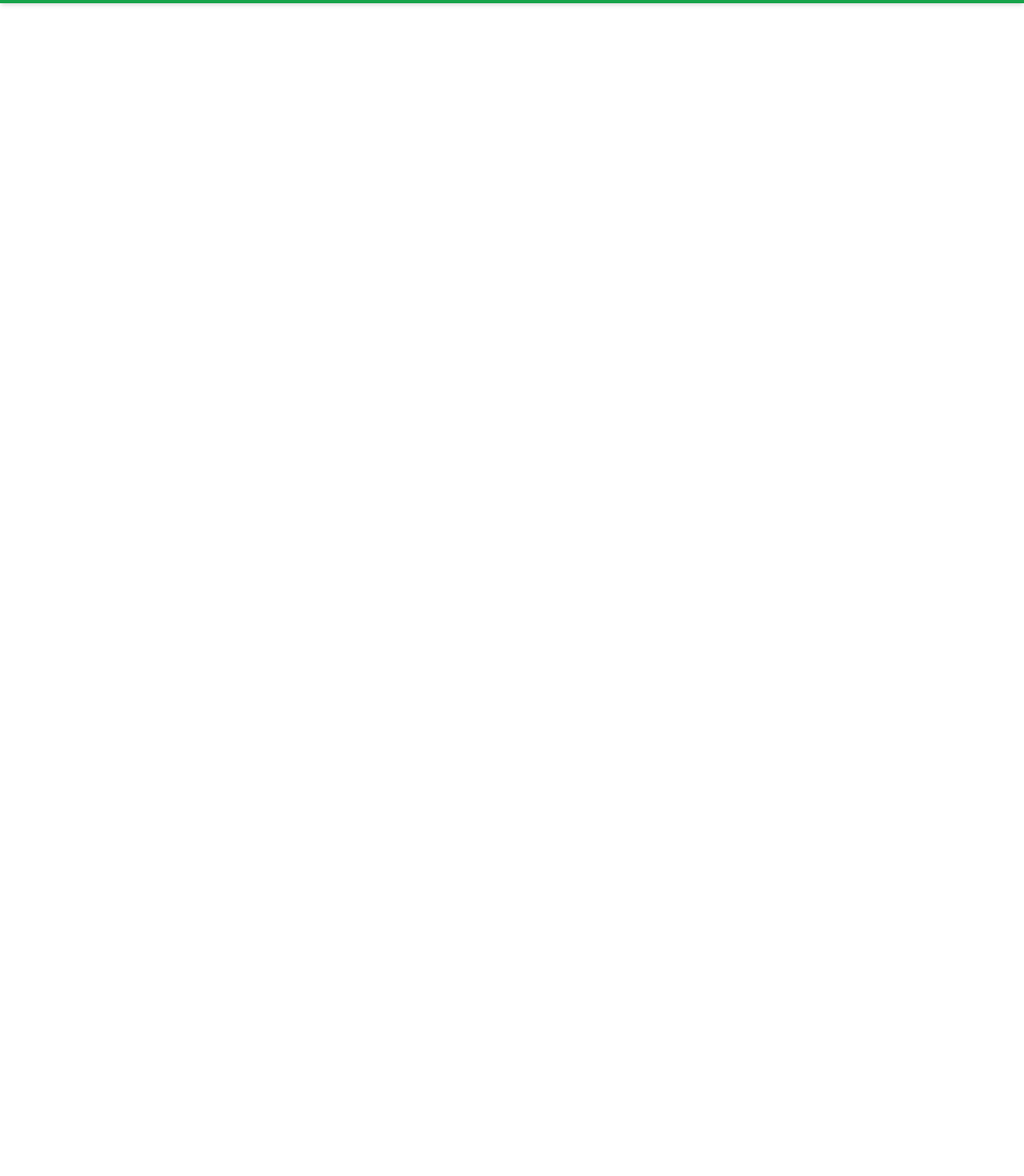
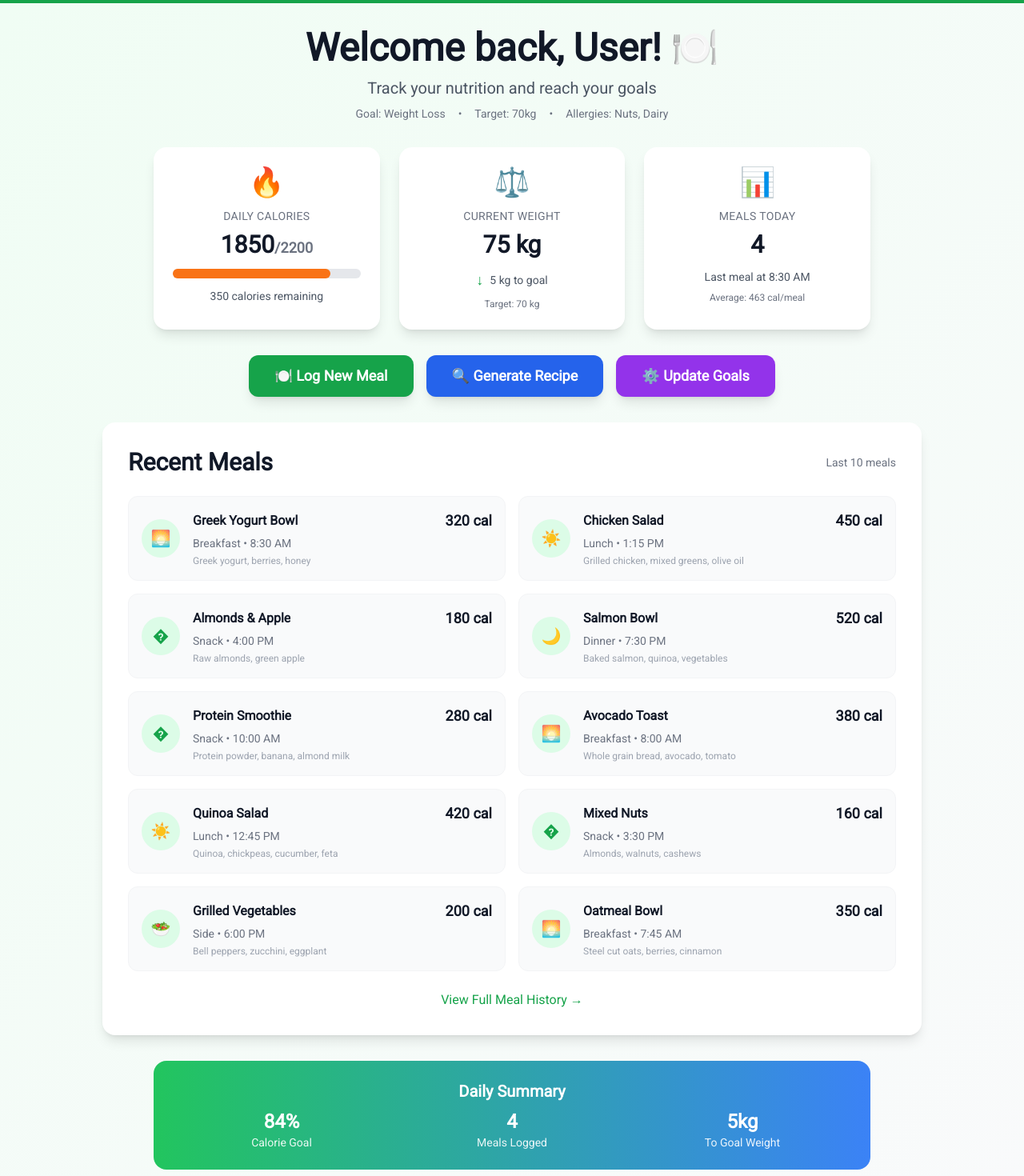
Before and after one commit to swasbee1605/DineFit, a React (Vite) app: page /dashboard in a window 1280 px wide. Shown: the part 60-1530 px from the top of the page at 80% size. Before the commit the page ends 800 px from the top, so only its background shows below. Built offline with nearby package versions, Linux system fonts and the light colour scheme; no server answers.

Commit message:
style dashboard and add it to App.jsx correctly

```diff
--- a/src/App.jsx
+++ b/src/App.jsx
@@ -4,18 +4,27 @@ import Navbar from './components/Navbar'
 import Home from './pages/Home'
 import Signup from './pages/Signup'
 import Login from './pages/Login'
+import Dashboard from './pages/Dashboard'
 import './index.css'
 
 function App() {
+  console.log('App component rendering...');
+
   return (
+    <div className="App">
       <AuthProvider>
         <Navbar />
+        <main>
           <Routes>
             <Route path="/" element={ <Home /> } />
             <Route path="/signup" element={ <Signup /> } />
             <Route path="/login" element={ <Login /> } />
+            <Route path="/dashboard" element={ <Dashboard /> } />
+            <Route path="*" element={ <div className="p-8 text-center">404 - Page Not Found</div> } />
           </Routes>
+        </main>
       </AuthProvider>
+    </div>
   )
 }
 
--- a/src/pages/Dashboard.jsx
+++ b/src/pages/Dashboard.jsx
@@ -4,216 +4,171 @@ import { useAuth } from '../contexts/AuthContext'
 const Dashboard = () => {
   const { user } = useAuth();
 
-  // Mock data for demonstration
   const stats = {
     caloriesConsumed: 1850,
     caloriesGoal: 2200,
-    waterIntake: 6,
-    waterGoal: 8,
-    workoutsCompleted: 3,
-    workoutsGoal: 5,
     currentWeight: 75,
-    targetWeight: 70
+    targetWeight: 70,
+    allergies: ['Nuts', 'Dairy'],
+    mealPlan: 'Weight Loss'
   };
 
   const recentMeals = [
-    { id: 1, name: "Greek Yogurt Bowl", calories: 320, time: "8:30 AM", type: "Breakfast" },
-    { id: 2, name: "Chicken Salad", calories: 450, time: "1:15 PM", type: "Lunch" },
-    { id: 3, name: "Almonds & Apple", calories: 180, time: "4:00 PM", type: "Snack" }
-  ];
-
-  const upcomingWorkouts = [
-    { id: 1, name: "Morning Cardio", time: "7:00 AM", duration: "30 min", type: "Cardio" },
-    { id: 2, name: "Strength Training", time: "6:00 PM", duration: "45 min", type: "Strength" },
-    { id: 3, name: "Evening Yoga", time: "8:30 PM", duration: "20 min", type: "Flexibility" }
+    { id: 1, name: "Greek Yogurt Bowl", calories: 320, time: "8:30 AM", type: "Breakfast", ingredients: "Greek yogurt, berries, honey" },
+    { id: 2, name: "Chicken Salad", calories: 450, time: "1:15 PM", type: "Lunch", ingredients: "Grilled chicken, mixed greens, olive oil" },
+    { id: 3, name: "Almonds & Apple", calories: 180, time: "4:00 PM", type: "Snack", ingredients: "Raw almonds, green apple" },
+    { id: 4, name: "Salmon Bowl", calories: 520, time: "7:30 PM", type: "Dinner", ingredients: "Baked salmon, quinoa, vegetables" },
+    { id: 5, name: "Protein Smoothie", calories: 280, time: "10:00 AM", type: "Snack", ingredients: "Protein powder, banana, almond milk" },
+    { id: 6, name: "Avocado Toast", calories: 380, time: "8:00 AM", type: "Breakfast", ingredients: "Whole grain bread, avocado, tomato" },
+    { id: 7, name: "Quinoa Salad", calories: 420, time: "12:45 PM", type: "Lunch", ingredients: "Quinoa, chickpeas, cucumber, feta" },
+    { id: 8, name: "Mixed Nuts", calories: 160, time: "3:30 PM", type: "Snack", ingredients: "Almonds, walnuts, cashews" },
+    { id: 9, name: "Grilled Vegetables", calories: 200, time: "6:00 PM", type: "Side", ingredients: "Bell peppers, zucchini, eggplant" },
+    { id: 10, name: "Oatmeal Bowl", calories: 350, time: "7:45 AM", type: "Breakfast", ingredients: "Steel cut oats, berries, cinnamon" }
   ];
 
   const calculatePercentage = (current, goal) => Math.min((current / goal) * 100, 100);
+  const remainingCalories = stats.caloriesGoal - stats.caloriesConsumed;
 
   return (
     <div className="min-h-screen bg-gradient-to-br from-green-50 to-gray-50">
-      <div className="container mx-auto px-4 sm:px-6 lg:px-8 py-6 sm:py-8">
+      <div className="max-w-6xl mx-auto px-4 sm:px-6 lg:px-8 py-6 sm:py-8">
         {/* Header */}
-        <div className="mb-8">
-          <h1 className="text-2xl sm:text-3xl lg:text-4xl font-bold text-gray-900 mb-2">
-            Welcome back, {user?.name || 'User'}! 👋
+        <div className="text-center mb-8">
+          <h1 className="text-3xl sm:text-4xl lg:text-5xl font-bold text-gray-900 mb-3">
+            Welcome back, {user?.name || 'User'}! 🍽️
           </h1>
-          <p className="text-base sm:text-lg text-gray-600">
-            Here's your fitness journey overview for today
+          <p className="text-lg sm:text-xl text-gray-600 mb-2">
+            Track your nutrition and reach your goals
           </p>
+          <div className="flex justify-center items-center space-x-4 text-sm text-gray-500">
+            <span>Goal: {stats.mealPlan}</span>
+            <span>•</span>
+            <span>Target: {stats.targetWeight}kg</span>
+            {stats.allergies.length > 0 && (
+              <>
+                <span>•</span>
+                <span>Allergies: {stats.allergies.join(', ')}</span>
+              </>
+            )}
+          </div>
         </div>
 
-        {/* Stats Grid */}
-        <div className="grid grid-cols-1 sm:grid-cols-2 lg:grid-cols-4 gap-4 sm:gap-6 mb-8">
+        {/* Main Stats Cards */}
+        <div className="grid grid-cols-1 md:grid-cols-3 gap-6 mb-8 max-w-4xl mx-auto">
           {/* Calories */}
-          <div className="bg-white p-4 sm:p-6 rounded-xl shadow-lg hover:shadow-xl transition-shadow duration-300">
-            <div className="flex items-center justify-between mb-4">
-              <div className="text-orange-600 text-2xl sm:text-3xl">🔥</div>
-              <div className="text-right">
-                <p className="text-xs sm:text-sm font-medium text-gray-500">CALORIES</p>
-                <p className="text-lg sm:text-xl font-bold text-gray-900">
-                  {stats.caloriesConsumed}/{stats.caloriesGoal}
-                </p>
+          <div className="bg-white p-6 rounded-2xl shadow-lg hover:shadow-xl transition-all duration-300 transform hover:-translate-y-1">
+            <div className="text-center">
+              <div className="text-orange-500 text-4xl mb-3">🔥</div>
+              <h3 className="text-sm font-medium text-gray-500 uppercase tracking-wide mb-2">Daily Calories</h3>
+              <div className="text-3xl font-bold text-gray-900 mb-3">
+                {stats.caloriesConsumed}<span className="text-lg text-gray-500">/{stats.caloriesGoal}</span>
               </div>
+              <div className="w-full bg-gray-200 rounded-full h-3 mb-3">
+                <div
+                  className="bg-orange-500 h-3 rounded-full transition-all duration-500"
+                  style={{ width: `${calculatePercentage(stats.caloriesConsumed, stats.caloriesGoal)}%` }}
+                ></div>
+              </div>
+              <p className="text-sm text-gray-600">
+                {remainingCalories > 0 ? `${remainingCalories} calories remaining` : `${Math.abs(remainingCalories)} calories over limit`}
+              </p>
             </div>
-            <div className="w-full bg-gray-200 rounded-full h-2 mb-2">
-              <div
-                className="bg-orange-500 h-2 rounded-full transition-all duration-300"
-                style={{ width: `${calculatePercentage(stats.caloriesConsumed, stats.caloriesGoal)}%` }}
-              ></div>
-            </div>
-            <p className="text-xs text-gray-600">
-              {stats.caloriesGoal - stats.caloriesConsumed} cal remaining
-            </p>
           </div>
 
-          {/* Water */}
-          <div className="bg-white p-4 sm:p-6 rounded-xl shadow-lg hover:shadow-xl transition-shadow duration-300">
-            <div className="flex items-center justify-between mb-4">
-              <div className="text-blue-600 text-2xl sm:text-3xl">💧</div>
-              <div className="text-right">
-                <p className="text-xs sm:text-sm font-medium text-gray-500">WATER</p>
-                <p className="text-lg sm:text-xl font-bold text-gray-900">
-                  {stats.waterIntake}/{stats.waterGoal} glasses
-                </p>
+          {/* Weight Progress */}
+          <div className="bg-white p-6 rounded-2xl shadow-lg hover:shadow-xl transition-all duration-300 transform hover:-translate-y-1">
+            <div className="text-center">
+              <div className="text-green-500 text-4xl mb-3">⚖️</div>
+              <h3 className="text-sm font-medium text-gray-500 uppercase tracking-wide mb-2">Current Weight</h3>
+              <div className="text-3xl font-bold text-gray-900 mb-3">{stats.currentWeight} kg</div>
+              <div className="flex items-center justify-center space-x-2 mb-2">
+                <div className="text-green-600 text-lg">↓</div>
+                <span className="text-sm text-gray-600">{stats.currentWeight - stats.targetWeight} kg to goal</span>
               </div>
+              <div className="text-xs text-gray-500">Target: {stats.targetWeight} kg</div>
             </div>
-            <div className="w-full bg-gray-200 rounded-full h-2 mb-2">
-              <div
-                className="bg-blue-500 h-2 rounded-full transition-all duration-300"
-                style={{ width: `${calculatePercentage(stats.waterIntake, stats.waterGoal)}%` }}
-              ></div>
-            </div>
-            <p className="text-xs text-gray-600">
-              {stats.waterGoal - stats.waterIntake} glasses to go
-            </p>
           </div>
 
-          {/* Workouts */}
-          <div className="bg-white p-4 sm:p-6 rounded-xl shadow-lg hover:shadow-xl transition-shadow duration-300">
-            <div className="flex items-center justify-between mb-4">
-              <div className="text-purple-600 text-2xl sm:text-3xl">💪</div>
-              <div className="text-right">
-                <p className="text-xs sm:text-sm font-medium text-gray-500">WORKOUTS</p>
-                <p className="text-lg sm:text-xl font-bold text-gray-900">
-                  {stats.workoutsCompleted}/{stats.workoutsGoal}
-                </p>
-              </div>
-            </div>
-            <div className="w-full bg-gray-200 rounded-full h-2 mb-2">
-              <div
-                className="bg-purple-500 h-2 rounded-full transition-all duration-300"
-                style={{ width: `${calculatePercentage(stats.workoutsCompleted, stats.workoutsGoal)}%` }}
-              ></div>
-            </div>
-            <p className="text-xs text-gray-600">
-              {stats.workoutsGoal - stats.workoutsCompleted} workouts left
-            </p>
-          </div>
-
-          {/* Weight */}
-          <div className="bg-white p-4 sm:p-6 rounded-xl shadow-lg hover:shadow-xl transition-shadow duration-300">
-            <div className="flex items-center justify-between mb-4">
-              <div className="text-green-600 text-2xl sm:text-3xl">⚖️</div>
-              <div className="text-right">
-                <p className="text-xs sm:text-sm font-medium text-gray-500">WEIGHT</p>
-                <p className="text-lg sm:text-xl font-bold text-gray-900">
-                  {stats.currentWeight} kg
-                </p>
-              </div>
-            </div>
-            <div className="flex items-center space-x-2">
-              <div className="text-green-600 text-sm">↓</div>
-              <p className="text-xs text-gray-600">
-                {stats.currentWeight - stats.targetWeight} kg to goal
-              </p>
+          {/* Meal Count */}
+          <div className="bg-white p-6 rounded-2xl shadow-lg hover:shadow-xl transition-all duration-300 transform hover:-translate-y-1">
+            <div className="text-center">
+              <div className="text-blue-500 text-4xl mb-3">📊</div>
+              <h3 className="text-sm font-medium text-gray-500 uppercase tracking-wide mb-2">Meals Today</h3>
+              <div className="text-3xl font-bold text-gray-900 mb-3">{recentMeals.slice(0, 4).length}</div>
+              <div className="text-sm text-gray-600 mb-2">Last meal at {recentMeals[0]?.time}</div>
+              <div className="text-xs text-gray-500">Average: {Math.round(stats.caloriesConsumed / recentMeals.slice(0, 4).length)} cal/meal</div>
             </div>
           </div>
         </div>
 
-        {/* Main Content Grid */}
-        <div className="grid grid-cols-1 lg:grid-cols-3 gap-6 sm:gap-8">
-          {/* Recent Meals */}
-          <div className="lg:col-span-2 bg-white rounded-xl shadow-lg p-4 sm:p-6">
-            <div className="flex items-center justify-between mb-6">
-              <h2 className="text-lg sm:text-xl font-bold text-gray-900">Recent Meals</h2>
-              <button className="text-green-600 hover:text-green-700 text-sm font-medium transition-colors duration-200">
-                View All
-              </button>
-            </div>
-            <div className="space-y-4">
-              {recentMeals.map((meal) => (
-                <div key={meal.id} className="flex items-center justify-between p-3 sm:p-4 bg-gray-50 rounded-lg hover:bg-gray-100 transition-colors duration-200">
-                  <div className="flex items-center space-x-3 sm:space-x-4">
-                    <div className="w-10 h-10 sm:w-12 sm:h-12 bg-green-100 rounded-full flex items-center justify-center">
-                      <span className="text-green-600 text-lg sm:text-xl">🍽️</span>
-                    </div>
-                    <div>
-                      <h3 className="font-semibold text-gray-900 text-sm sm:text-base">{meal.name}</h3>
-                      <p className="text-xs sm:text-sm text-gray-500">{meal.type} • {meal.time}</p>
-                    </div>
-                  </div>
-                  <div className="text-right">
-                    <p className="font-bold text-gray-900 text-sm sm:text-base">{meal.calories} cal</p>
-                  </div>
-                </div>
-              ))}
-            </div>
-            <button className="w-full mt-4 bg-green-600 hover:bg-green-700 text-white font-semibold py-2 sm:py-3 px-4 rounded-lg transition-colors duration-200">
-              Log New Meal
-            </button>
+        {/* Action Buttons */}
+        <div className="flex flex-col sm:flex-row justify-center items-center space-y-3 sm:space-y-0 sm:space-x-4 mb-8">
+          <button className="w-full sm:w-auto bg-green-600 hover:bg-green-700 text-white font-semibold text-lg px-8 py-3 rounded-xl transition-all duration-200 transform hover:scale-105 shadow-lg">
+            🍽️ Log New Meal
+          </button>
+          <button className="w-full sm:w-auto bg-blue-600 hover:bg-blue-700 text-white font-semibold text-lg px-8 py-3 rounded-xl transition-all duration-200 transform hover:scale-105 shadow-lg">
+            🔍 Generate Recipe
+          </button>
+          <button className="w-full sm:w-auto bg-purple-600 hover:bg-purple-700 text-white font-semibold text-lg px-8 py-3 rounded-xl transition-all duration-200 transform hover:scale-105 shadow-lg">
+            ⚙️ Update Goals
+          </button>
+        </div>
+
+        {/* Recent Meals Section */}
+        <div className="bg-white rounded-2xl shadow-lg p-6 sm:p-8 max-w-5xl mx-auto">
+          <div className="flex items-center justify-between mb-6">
+            <h2 className="text-2xl sm:text-3xl font-bold text-gray-900">Recent Meals</h2>
+            <div className="text-sm text-gray-500">Last 10 meals</div>
           </div>
 
-          {/* Upcoming Workouts */}
-          <div className="bg-white rounded-xl shadow-lg p-4 sm:p-6">
-            <div className="flex items-center justify-between mb-6">
-              <h2 className="text-lg sm:text-xl font-bold text-gray-900">Today's Workouts</h2>
-              <button className="text-green-600 hover:text-green-700 text-sm font-medium transition-colors duration-200">
-                Schedule
-              </button>
-            </div>
-            <div className="space-y-3 sm:space-y-4">
-              {upcomingWorkouts.map((workout) => (
-                <div key={workout.id} className="p-3 sm:p-4 bg-gray-50 rounded-lg hover:bg-gray-100 transition-colors duration-200">
-                  <div className="flex items-center justify-between mb-2">
-                    <h3 className="font-semibold text-gray-900 text-sm sm:text-base">{workout.name}</h3>
-                    <span className="text-xs px-2 py-1 bg-green-100 text-green-800 rounded-full">
-                      {workout.type}
-                    </span>
+          <div className="grid grid-cols-1 lg:grid-cols-2 gap-4">
+            {recentMeals.map((meal) => (
+              <div key={meal.id} className="flex items-center p-4 bg-gray-50 rounded-xl hover:bg-gray-100 transition-colors duration-200 border border-gray-100">
+                <div className="w-12 h-12 bg-green-100 rounded-full flex items-center justify-center mr-4 flex-shrink-0">
+                  <span className="text-green-600 text-xl">
+                    {meal.type === 'Breakfast' ? '🌅' :
+                     meal.type === 'Lunch' ? '☀️' :
+                     meal.type === 'Dinner' ? '🌙' :
+                     meal.type === 'Snack' ? '�' : '🥗'}
+                  </span>
+                </div>
+                <div className="flex-1 min-w-0">
+                  <div className="flex items-center justify-between mb-1">
+                    <h3 className="font-semibold text-gray-900 truncate">{meal.name}</h3>
+                    <span className="font-bold text-gray-900 text-lg ml-2">{meal.calories} cal</span>
                   </div>
-                  <div className="flex items-center justify-between text-xs sm:text-sm text-gray-500">
-                    <span>⏰ {workout.time}</span>
-                    <span>⏱️ {workout.duration}</span>
-                  </div>
+                  <p className="text-sm text-gray-500 mb-1">{meal.type} • {meal.time}</p>
+                  <p className="text-xs text-gray-400 truncate">{meal.ingredients}</p>
                 </div>
-              ))}
-            </div>
-            <button className="w-full mt-4 bg-purple-600 hover:bg-purple-700 text-white font-semibold py-2 sm:py-3 px-4 rounded-lg transition-colors duration-200">
-              Start Workout
+              </div>
+            ))}
+          </div>
+
+          <div className="text-center mt-6">
+            <button className="text-green-600 hover:text-green-700 font-medium transition-colors duration-200">
+              View Full Meal History →
             </button>
           </div>
         </div>
 
-        {/* Quick Actions */}
-        <div className="mt-8 bg-white rounded-xl shadow-lg p-4 sm:p-6">
-          <h2 className="text-lg sm:text-xl font-bold text-gray-900 mb-4 sm:mb-6">Quick Actions</h2>
-          <div className="grid grid-cols-2 sm:grid-cols-4 gap-3 sm:gap-4">
-            <button className="flex flex-col items-center p-3 sm:p-4 bg-orange-50 hover:bg-orange-100 rounded-lg transition-colors duration-200">
-              <span className="text-2xl sm:text-3xl mb-2">🍎</span>
-              <span className="text-xs sm:text-sm font-medium text-gray-900">Log Food</span>
-            </button>
-            <button className="flex flex-col items-center p-3 sm:p-4 bg-blue-50 hover:bg-blue-100 rounded-lg transition-colors duration-200">
-              <span className="text-2xl sm:text-3xl mb-2">💧</span>
-              <span className="text-xs sm:text-sm font-medium text-gray-900">Add Water</span>
-            </button>
-            <button className="flex flex-col items-center p-3 sm:p-4 bg-purple-50 hover:bg-purple-100 rounded-lg transition-colors duration-200">
-              <span className="text-2xl sm:text-3xl mb-2">🏃</span>
-              <span className="text-xs sm:text-sm font-medium text-gray-900">Log Exercise</span>
-            </button>
-            <button className="flex flex-col items-center p-3 sm:p-4 bg-green-50 hover:bg-green-100 rounded-lg transition-colors duration-200">
-              <span className="text-2xl sm:text-3xl mb-2">⚖️</span>
-              <span className="text-xs sm:text-sm font-medium text-gray-900">Log Weight</span>
-            </button>
+        {/* Quick Stats Summary */}
+        <div className="mt-8 max-w-4xl mx-auto">
+          <div className="bg-gradient-to-r from-green-500 to-blue-500 rounded-2xl p-6 text-white text-center">
+            <h3 className="text-xl font-bold mb-2">Daily Summary</h3>
+            <div className="grid grid-cols-1 sm:grid-cols-3 gap-4 text-sm">
+              <div>
+                <div className="text-2xl font-bold">{Math.round((stats.caloriesConsumed/stats.caloriesGoal)*100)}%</div>
+                <div className="opacity-90">Calorie Goal</div>
+              </div>
+              <div>
+                <div className="text-2xl font-bold">{recentMeals.slice(0, 4).length}</div>
+                <div className="opacity-90">Meals Logged</div>
+              </div>
+              <div>
+                <div className="text-2xl font-bold">{stats.currentWeight - stats.targetWeight}kg</div>
+                <div className="opacity-90">To Goal Weight</div>
+              </div>
+            </div>
           </div>
         </div>
       </div>
```
Lines whose indentation alone changed are shown as unchanged.
